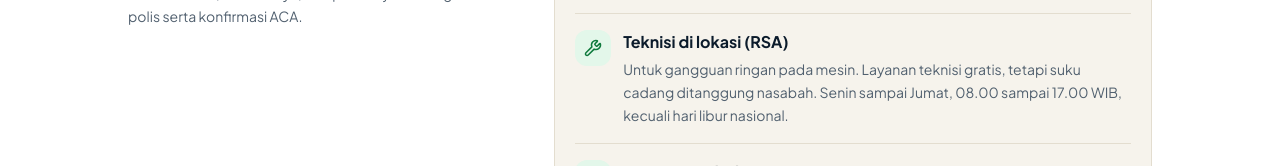
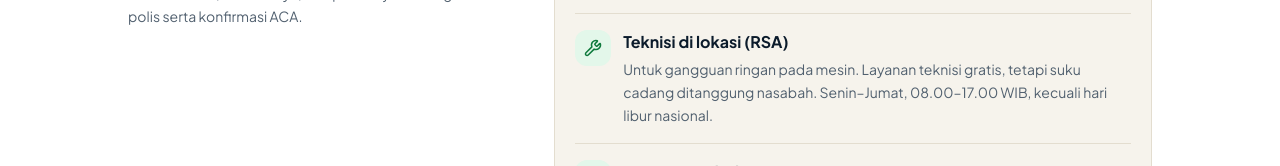
Before and after one commit to ahloen/asuransiserpong-astro, an Astro site: page /nomor-darurat-aca in a window 1280 px wide. Shown: the part 1056-1222 px from the top of the page. Built offline with nearby package versions, Linux system fonts and the light colour scheme; Astro itself is replaced by a stand-in of ours.

Commit message:
copy: nomor-darurat-aca

```diff
--- a/src/pages/nomor-darurat-aca.astro
+++ b/src/pages/nomor-darurat-aca.astro
@@ -40,7 +40,7 @@ const roadServices = [
   },
   {
     title: "Teknisi di lokasi (RSA)",
-    details: "Untuk gangguan ringan pada mesin. Layanan teknisi gratis, tetapi suku cadang ditanggung nasabah. Senin sampai Jumat, 08.00 sampai 17.00 WIB, kecuali hari libur nasional.",
+    details: "Untuk gangguan ringan pada mesin. Layanan teknisi gratis, tetapi suku cadang ditanggung nasabah. Senin–Jumat, 08.00–17.00 WIB, kecuali hari libur nasional.",
     icon: Wrench,
   },
   {
```
